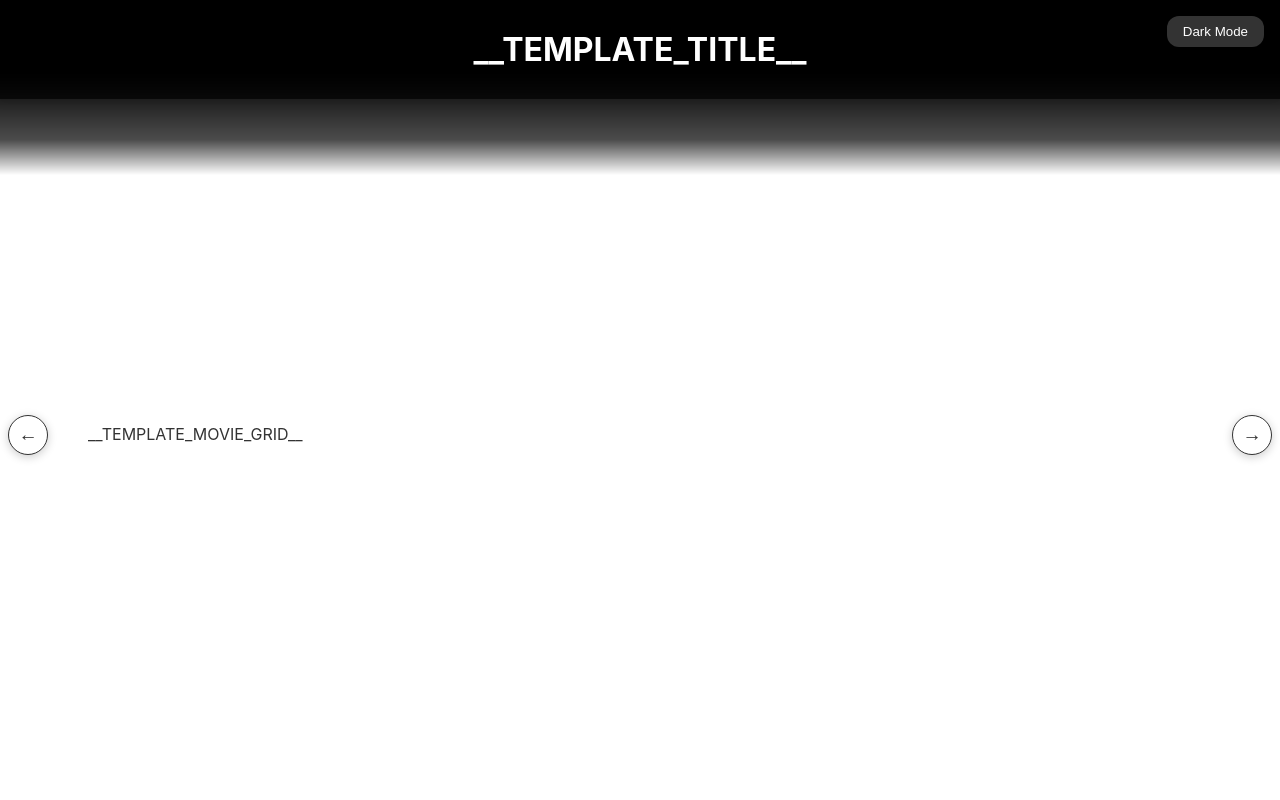
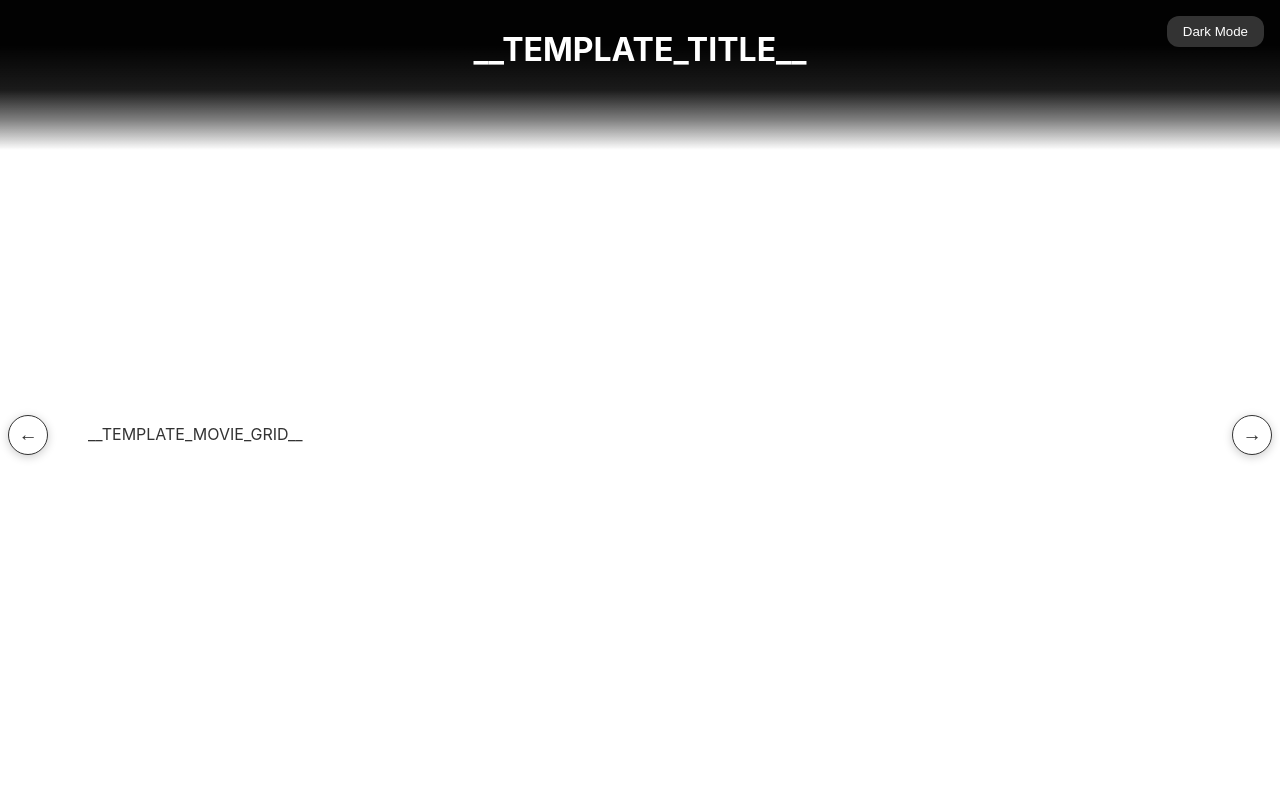
Before and after one commit to Jon-MarkHampson/Movie-Project-2, a Python web app: template templates/index_template.html in a window 1280 px wide. Run offline with Jinja, Linux system fonts and the light colour scheme; the template is opened without the code that fills it, so the values that code supplies are empty.

Commit message:
Better fading out of the movie cards at the top of the screen on scroll

```diff
--- a/static/styles.css
+++ b/static/styles.css
@@ -12,7 +12,7 @@
   --border-radius: 12px;
   --spacing-unit: 1rem;
   --header-height: 10vh;
-  --header-fade-height: 175px;
+  --header-fade-height: 150px;
   --button-size: 40px;
 }
 
@@ -53,43 +53,56 @@ header {
   position: sticky;
   top: 0;
   width: 100%;
-  z-index: 1000; /* Ensures it stays above other elements */
+  z-index: 1000;
   min-height: var(--header-height);
   padding: 1rem;
   display: flex;
   flex-wrap: wrap;
   align-items: center;
-  justify-content: center; /* Heading centered on small screens */
-  box-shadow: 0 2px 10px rgba(0, 0, 0, 0.1);
+  justify-content: center;
   margin-bottom: 1rem;
   text-align: center;
-  background: linear-gradient(to bottom, rgba(0, 0, 0, 1) 0%, rgba(0, 0, 0, 0.85) 50%, rgba(0, 0, 0, 0.7) 100%);
+  background: transparent;
   background-color: transparent;
-  color: var(--primary-bg); /* White text */
+  color: var(--primary-bg);
 }
 
 /* Dark Mode Header */
 .dark-mode header {
-  background: linear-gradient(to bottom, rgba(255, 255, 255, 1) 0%, rgba(255, 255, 255, 0.85) 50%, rgba(255, 255, 255, 0.7) 100%);
+  background: transparent;
   background-color: transparent;
+    color: white;
 }
 
 /* Dedicated gradient fade below header */
 /* Light mode header fade */
 .header-fade {
   position: fixed;
-  top: 0px;
+  top: 0;
   left: 0;
   width: 100%;
   height: var(--header-fade-height);
-  background: linear-gradient(to bottom, rgba(0, 0, 0, 1) 0%, rgba(0, 0, 0, 1) 40%, rgba(0, 0, 0, 0.7) 80%, rgba(0, 0, 0, 0) 100%);
+  background: linear-gradient(
+    to bottom,
+    rgba(2, 2, 2, 1) 0%,
+    rgba(2, 2, 2, 1) 30%,
+    rgba(2, 2, 2, 0.9) 60%,
+    rgba(2, 2, 2, 0.5) 80%,
+    rgba(2, 2, 2, 0) 100%
+  );
   pointer-events: none;
   z-index: 999;
 }
 
-/* Dark mode header fade */
 .dark-mode .header-fade {
-  background: linear-gradient(to bottom, rgba(255, 255, 255, 1) 0%, rgba(255, 255, 255, 0.7) 40%, rgba(255, 255, 255, 0.2) 80%, rgba(255, 255, 255, 0) 100%);
+  background: linear-gradient(
+    to bottom,
+    rgba(26, 26, 26, 1) 0%,
+    rgba(26, 26, 26, 1) 30%,
+    rgba(26, 26, 26, 0.9) 60%,
+    rgba(26, 26, 26, 0.5) 80%,
+    rgba(26, 26, 26, 0) 100%
+  );
 }
 
 
```
